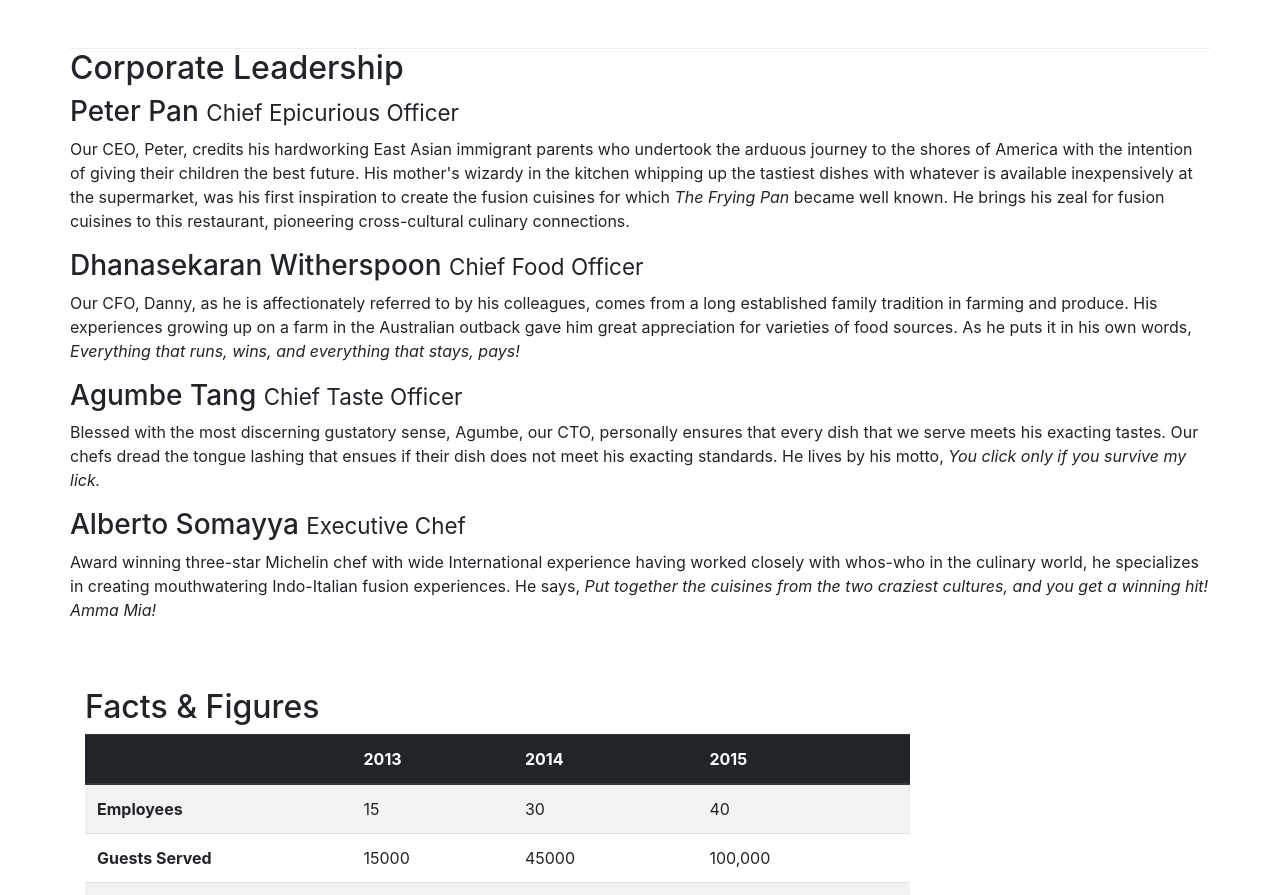
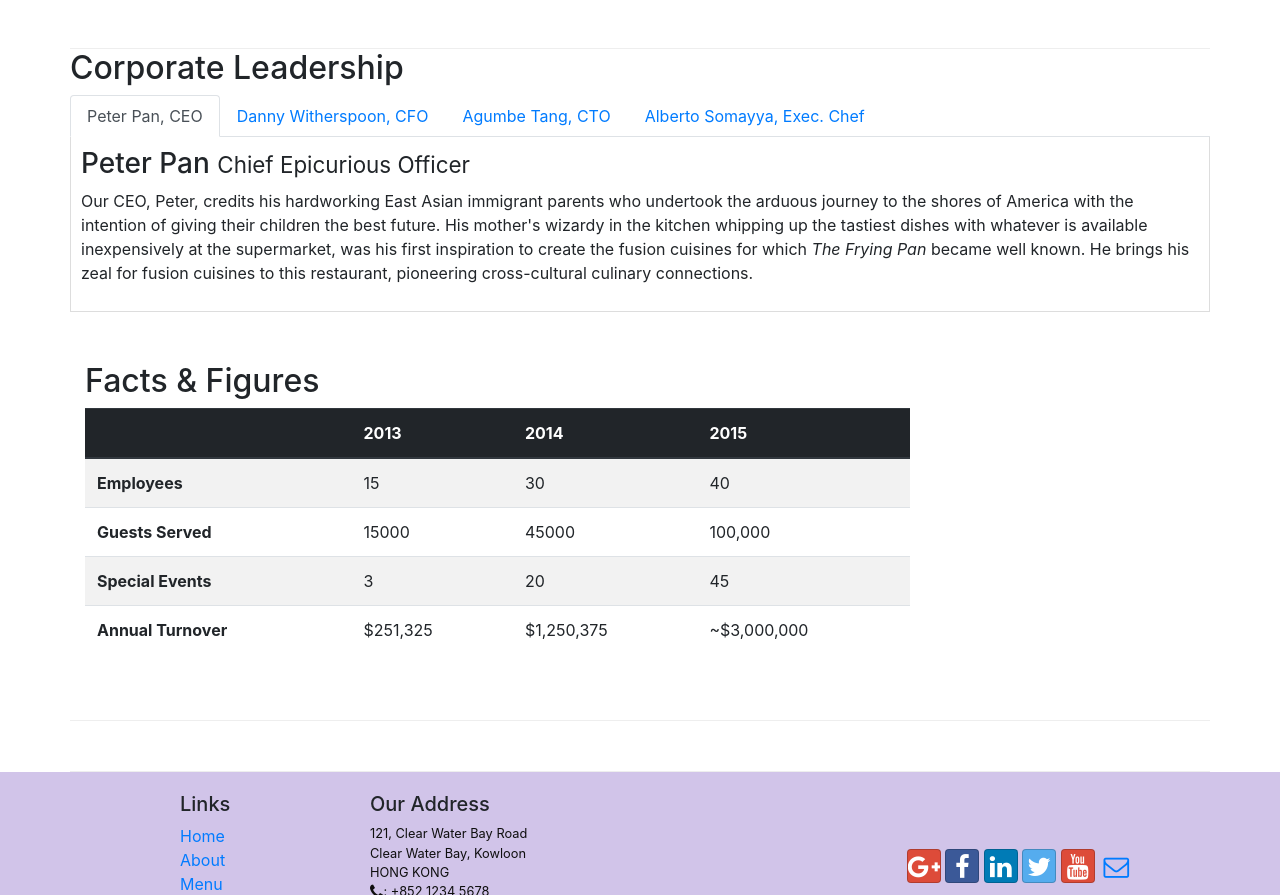
Before and after one commit to maheshbhosale05/Restaurant-Web-Page, a website: page aboutus.html in a window 1280 px wide. Shown: the part 973-1868 px from the top of the page. Drawn offline with nearby package versions, Linux system fonts and the light colour scheme.

Commit message:
Tabs and Pills

```diff
--- a/aboutus.html
+++ b/aboutus.html
@@ -14,6 +14,9 @@
      <link rel="stylesheet" href="css/style.css">
      <link rel="stylesheet" href="node_modules/font-awesome/css/font-awesome.min.css">
     <link rel="stylesheet" href="node_modules/bootstrap-social/bootstrap-social.css">
+    <script src="https://code.jquery.com/jquery-3.5.1.slim.min.js" integrity="sha384-DfXdz2htPH0lsSSs5nCTpuj/zy4C+OGpamoFVy38MVBnE+IbbVYUew+OrCXaRkfj" crossorigin="anonymous"></script>
+<script src="https://cdn.jsdelivr.net/npm/popper.js@1.16.0/dist/umd/popper.min.js" integrity="sha384-Q6E9RHvbIyZFJoft+2mJbHaEWldlvI9IOYy5n3zV9zzTtmI3UksdQRVvoxMfooAo" crossorigin="anonymous"></script>
+<script src="https://stackpath.bootstrapcdn.com/bootstrap/4.5.0/js/bootstrap.min.js" integrity="sha384-OgVRvuATP1z7JjHLkuOU7Xw704+h835Lr+6QL9UvYjZE3Ipu6Tp75j7Bh/kR0JKI" crossorigin="anonymous"></script>
 
 </head>
 
@@ -102,14 +105,43 @@
         <div class="row ">
             <div class="col-12 col-sm-12">
                 <h2>Corporate Leadership</h2>
+                <ul class="nav nav-tabs">
+                    <li class="nav-item">
+                      <a class="nav-link active" href="#peter"
+                        role="tab" data-toggle="tab">Peter Pan, CEO</a>
+                    </li>
+                    <li class="nav-item">
+                      <a class="nav-link" href="#danny" role="tab"
+                        data-toggle="tab">Danny Witherspoon, CFO</a>
+                    </li>
+                    <li class="nav-item">
+                      <a class="nav-link" href="#agumbe"role="tab"
+                        data-toggle="tab">Agumbe Tang, CTO</a>
+                    </li>
+                    <li class="nav-item">
+                      <a class="nav-link" href="#alberto" role="tab"
+                        data-toggle="tab">Alberto Somayya, Exec. Chef</a>
+                    </li>
+                </ul>
+                <div class="tab-content">
+                    <div role="tabpanel" class="tab-pane fade show active" id="peter">
                         <h3>Peter Pan <small>Chief Epicurious Officer</small></h3>
                         <p class="d-none d-sm-block">Our CEO, Peter, credits his hardworking East Asian immigrant parents who undertook the arduous journey to the shores of America with the intention of giving their children the best future. His mother's wizardy in the kitchen whipping up the tastiest dishes with whatever is available inexpensively at the supermarket, was his first inspiration to create the fusion cuisines for which <em>The Frying Pan</em> became well known. He brings his zeal for fusion cuisines to this restaurant, pioneering cross-cultural culinary connections.</p>
-                <h3>Dhanasekaran Witherspoon <small>Chief Food Officer</small></h3>
+                    </div>
+                    <div role="tabpanel" class="tab-pane fade" id="danny">
+                        <h3>Dhanasekaran Witherspoon  <small>Chief Food Officer</small></h3>
                         <p class="d-none d-sm-block">Our CFO, Danny, as he is affectionately referred to by his colleagues, comes from a long established family tradition in farming and produce. His experiences growing up on a farm in the Australian outback gave him great appreciation for varieties of food sources. As he puts it in his own words, <em>Everything that runs, wins, and everything that stays, pays!</em></p>
+                    </div>
+                    <div role="tabpanel" class="tab-pane fade " id="agumbe">
                         <h3>Agumbe Tang <small>Chief Taste Officer</small></h3>
                         <p class="d-none d-sm-block">Blessed with the most discerning gustatory sense, Agumbe, our CTO, personally ensures that every dish that we serve meets his exacting tastes. Our chefs dread the tongue lashing that ensues if their dish does not meet his exacting standards. He lives by his motto, <em>You click only if you survive my lick.</em></p>
+                    </div>
+                    <div role="tabpanel" class="tab-pane fade " id="alberto">
                         <h3>Alberto Somayya <small>Executive Chef</small></h3>
                         <p class="d-none d-sm-block">Award winning three-star Michelin chef with wide International experience having worked closely with whos-who in the culinary world, he specializes in creating mouthwatering Indo-Italian fusion experiences. He says, <em>Put together the cuisines from the two craziest cultures, and you get a winning hit! Amma Mia!</em></p>
+                    </div>
+
+                </div>
             </div>
        </div>
        <div class="row row-content">
--- a/css/style.css
+++ b/css/style.css
@@ -35,3 +35,10 @@ body{
 .navbar-dark {
      background-color: #512DA8;
 }
+
+.tab-content {
+    border-left: 1px solid #ddd;
+    border-right: 1px solid #ddd;
+    border-bottom: 1px solid #ddd;
+    padding: 10px;
+}
```
Lines whose indentation alone changed are shown as unchanged.
